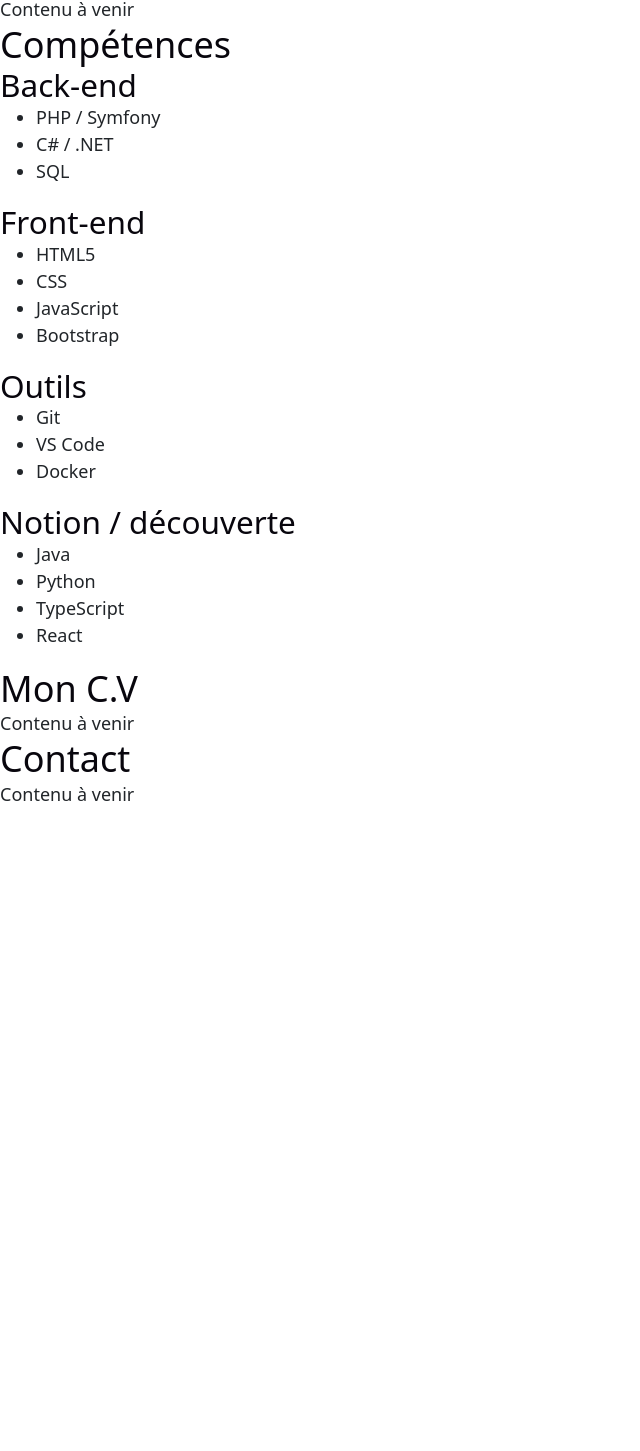
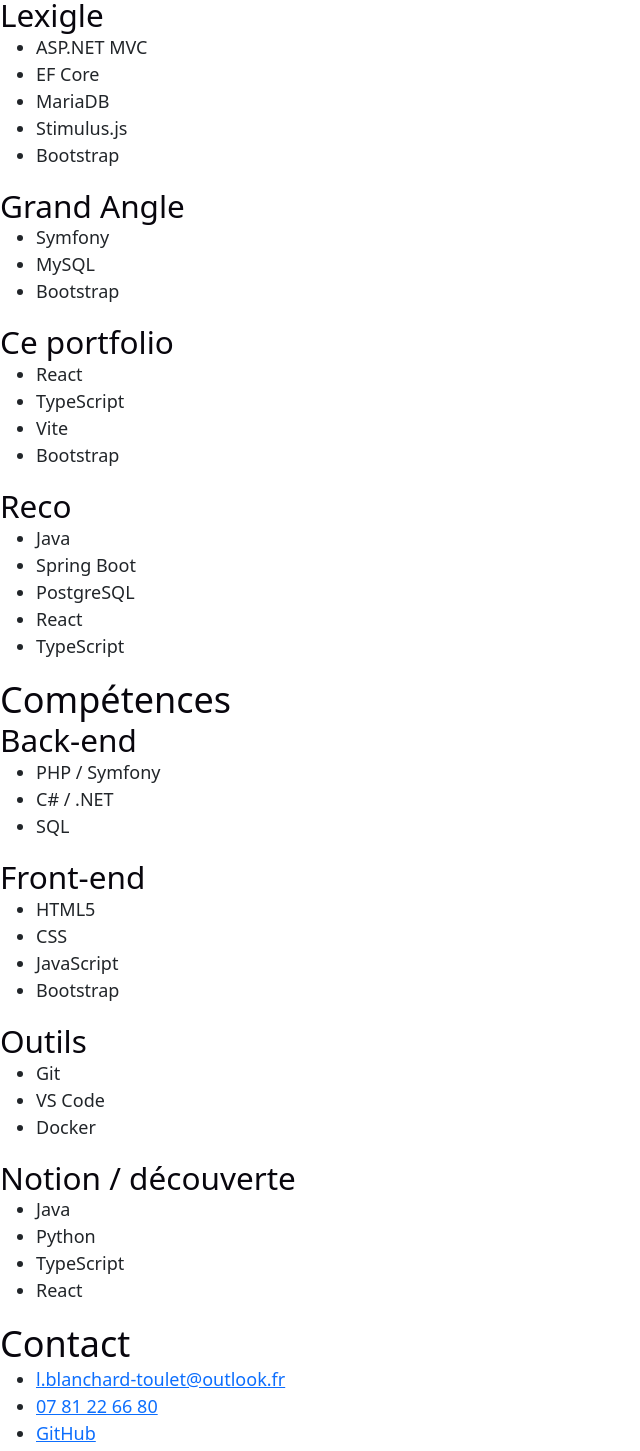
Before and after one commit to L4MI-BT/Portfolio-Lucas, a React (Vite) app: page / in a window 1280 px wide. Shown: the part 1415-2866 px from the top of the page, without its empty margins (0-640 px from the left). Before the commit the page ends 2223 px from the top, so only its background shows below. Built offline with nearby package versions, Linux system fonts and the light colour scheme.

Commit message:
Flip cards sur Projects avec useState et props

```diff
--- a/src/App.tsx
+++ b/src/App.tsx
@@ -6,7 +6,6 @@
 import Skills from './components/Skills'
 import Contact from './components/Contact'
 import Parcours from './components/Parcours'
-import Cv from './components/Cv'
 
 function App() {
   return (
@@ -23,8 +22,6 @@
 
       <Skills />
 
-      <Cv />
-
       <Contact />
     </>
   )
--- a/src/components/Contact.tsx
+++ b/src/components/Contact.tsx
@@ -1,8 +1,28 @@
 function Contact() {
   return (
     <section id="contact">
-        <h2>Contact</h2>
-        <p>Contenu à venir</p>
+      <h2>Contact</h2>
+
+      <ul className="contact-liens">
+        <li>
+          <a href="mailto:l.blanchard-toulet@outlook.fr">
+            l.blanchard-toulet@outlook.fr
+          </a>
+        </li>
+        <li>
+          <a href="tel:+33781226680">07 81 22 66 80</a>
+        </li>
+        <li>
+          <a href="https://github.com/L4MI-BT" target="_blank" rel="noopener noreferrer">
+            GitHub
+          </a>
+        </li>
+        <li>
+          <a href="https://www.linkedin.com/in/lucas-blanchard-toulet-181044240/" target="_blank" rel="noopener noreferrer">
+            LinkedIn
+          </a>
+        </li>
+      </ul>
     </section>
   )
 }
--- a/src/components/Cv.tsx
+++ /dev/null
@@ -1,10 +0,0 @@
-function Cv() {
-  return (
-    <section id="cv">
-        <h2>Mon C.V</h2>
-        <p>Contenu à venir</p>
-    </section>
-  )
-}
-
-export default Cv
--- /dev/null
+++ b/src/components/ProjectCard.tsx
@@ -0,0 +1,46 @@
+import { useState } from 'react'
+
+type Projet = {
+  titre: string
+  description: string
+  technos: string[]
+  lien?: string
+  document?: string
+  statut?: string
+}
+
+function ProjectCard({ projet }: { projet: Projet }) {
+  const [isFlipped, setIsFlipped] = useState(false)
+
+  return (
+    <div className="projet-card" onClick={() => setIsFlipped(!isFlipped)}>
+      {!isFlipped ? (
+        <div className="projet-recto">
+          <h3>{projet.titre}</h3>
+          <ul className="projet-technos">
+            {projet.technos.map((tech) => (
+              <li key={tech}>{tech}</li>
+            ))}
+          </ul>
+        </div>
+      ) : (
+        <div className="projet-verso">
+          <p>{projet.description}</p>
+          {projet.lien && (
+            <a href={projet.lien} target="_blank" rel="noopener noreferrer" onClick={(e) => e.stopPropagation()}>
+              Voir le code
+            </a>
+          )}
+          {projet.document && (
+            <a href={projet.document} target="_blank" rel="noopener noreferrer" onClick={(e) => e.stopPropagation()}>
+              Voir mon mémoire
+            </a>
+          )}
+          {projet.statut && <p className="projet-statut">{projet.statut}</p>}
+        </div>
+      )}
+    </div>
+  )
+}
+
+export default ProjectCard
--- a/src/components/Projects.tsx
+++ b/src/components/Projects.tsx
@@ -1,8 +1,49 @@
+import ProjectCard from "./ProjectCard"
+
+type Projet = {
+  titre: string
+  description: string
+  technos: string[]
+  lien?: string
+  document?: string
+  statut?: string
+}
+
+const projets: Projet[] = [
+  {
+    titre: 'Lexigle',
+    description: "Glossaire d'acronymes collaboratif interne, développé lors de mon stage chez Crédit Agricole Touraine-Poitou (Lab'TP). De la modélisation des données au déploiement.",
+    technos: ['ASP.NET MVC', 'EF Core', 'MariaDB', 'Stimulus.js', 'Bootstrap'],
+    document: '/BLANCHARD-TOULET_LUCAS_DossierProjet_V2.pdf',
+    statut: 'Projet interne, code non partageable',
+  },
+  {
+    titre: 'Grand Angle',
+    description: 'Site de musée/galerie avec gestion multilingue du contenu et interface admin.',
+    technos: ['Symfony', 'MySQL', 'Bootstrap'],
+    lien: 'https://github.com/L4MI-BT/Grand_Angle_Symfony',
+  },
+  {
+    titre: 'Ce portfolio',
+    description: 'Le site que tu es en train de regarder ! Développé avec React, TypeScript et Bootstrap.',
+    technos: ['React', 'TypeScript', 'Vite', 'Bootstrap'],
+    lien: 'https://github.com/L4MI-BT/Portfolio-Lucas',
+  },
+  {
+    titre: 'Reco',
+    description: 'Réseau social de recommandations culturelles (musique, films, recettes). Projet personnel en cours de développement.',
+    technos: ['Java', 'Spring Boot', 'PostgreSQL', 'React', 'TypeScript'],
+    statut: 'En cours de développement',
+  },
+]
+
 function Projects() {
   return (
     <section id="projets">
-        <h2>Projets</h2>
-        <p>Contenu à venir</p>
+      <h2>Projets</h2>
+      {projets.map((projet) => (
+        <ProjectCard key={projet.titre} projet={projet} />
+      ))}
     </section>
   )
 }
```
Also changed, not shown: 1 other file (tests, documents, lock files or other folders).
